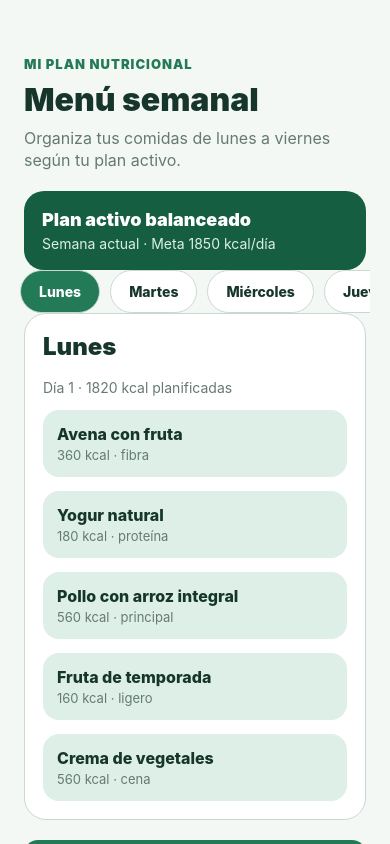
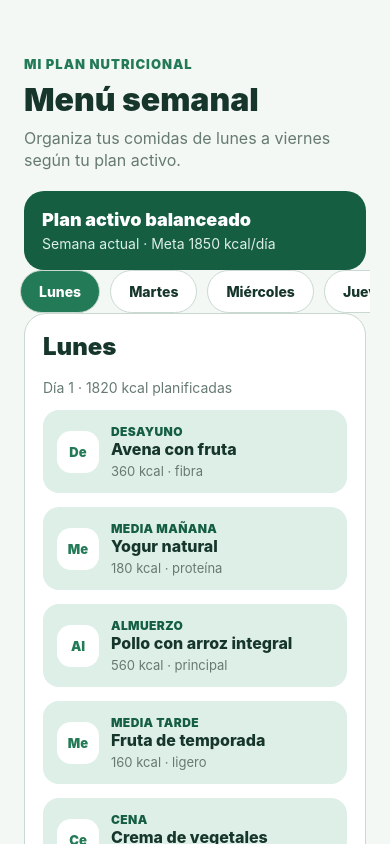
Before and after one commit to ravivanco/ProyectoInterculturalidad-G3, a React Native app in the folder movil/: screen /WeeklyMenu in a window 390 px wide. Built offline with nearby package versions, Linux system fonts and the light colour scheme; no server answers.

Commit message:
feat(movil): organizar cinco tiempos de comida

```diff
--- /dev/null
+++ b/movil/src/constants/mealSlots.ts
@@ -0,0 +1,11 @@
+import type { MealSlot } from '../types/nutritionPlan';
+
+export const mealSlotLabels: Record<MealSlot, string> = {
+  breakfast: 'Desayuno',
+  morningSnack: 'Media mañana',
+  lunch: 'Almuerzo',
+  afternoonSnack: 'Media tarde',
+  dinner: 'Cena',
+};
+
+export const mealSlotOrder: MealSlot[] = ['breakfast', 'morningSnack', 'lunch', 'afternoonSnack', 'dinner'];
--- a/movil/src/screens/plan/WeeklyMenuScreen.tsx
+++ b/movil/src/screens/plan/WeeklyMenuScreen.tsx
@@ -3,10 +3,11 @@ import { useEffect, useMemo, useState } from 'react';
 import { ActivityIndicator, Pressable, ScrollView, StyleSheet, Text, View } from 'react-native';
 
 import { PrimaryButton } from '../../components/PrimaryButton';
+import { mealSlotLabels, mealSlotOrder } from '../../constants/mealSlots';
 import type { RootStackParamList } from '../../navigation/types';
 import { nutritionPlanService } from '../../services/nutritionPlanService';
 import { colors } from '../../theme/colors';
-import type { MenuDay, WeeklyNutritionPlan } from '../../types/nutritionPlan';
+import type { MealSlot, MenuDay, WeeklyNutritionPlan } from '../../types/nutritionPlan';
 
 export function WeeklyMenuScreen({ navigation }: NativeStackScreenProps<RootStackParamList, 'WeeklyMenu'>) {
   const [plan, setPlan] = useState<WeeklyNutritionPlan>();
@@ -57,14 +58,18 @@ export function WeeklyMenuScreen({ navigation }: NativeStackScreenProps<RootStac
             <View style={styles.dayCard}>
               <Text style={styles.dayTitle}>{selectedDay.label}</Text>
               <Text style={styles.dayMeta}>{selectedDay.date} · {selectedDay.totalCalories} kcal planificadas</Text>
-              {selectedDay.meals.map((meal) => (
-                <View key={meal.id} style={styles.mealRow}>
-                  <View>
-                    <Text style={styles.mealTitle}>{meal.title}</Text>
-                    <Text style={styles.mealMeta}>{meal.calories} kcal · {meal.tags.join(', ')}</Text>
-                  </View>
-                </View>
-              ))}
+              {mealSlotOrder.map((slot) => {
+                const meal = selectedDay.meals.find((item) => item.slot === slot);
+                return (
+                  <MealSlotCard
+                    calories={meal?.calories}
+                    key={slot}
+                    slot={slot}
+                    tags={meal?.tags ?? []}
+                    title={meal?.title ?? 'Pendiente de asignar'}
+                  />
+                );
+              })}
             </View>
           ) : (
             <Text style={styles.empty}>No hay menús disponibles para esta semana.</Text>
@@ -74,6 +79,28 @@ export function WeeklyMenuScreen({ navigation }: NativeStackScreenProps<RootStac
 
       <PrimaryButton onPress={() => navigation.goBack()} title="Volver al inicio" />
     </ScrollView>
+  );
+}
+
+type MealSlotCardProps = {
+  slot: MealSlot;
+  title: string;
+  calories?: number;
+  tags: string[];
+};
+
+function MealSlotCard({ slot, title, calories, tags }: MealSlotCardProps) {
+  return (
+    <View style={styles.mealRow}>
+      <View style={styles.mealBadge}>
+        <Text style={styles.mealBadgeText}>{mealSlotLabels[slot].slice(0, 2)}</Text>
+      </View>
+      <View style={styles.mealContent}>
+        <Text style={styles.mealSlot}>{mealSlotLabels[slot]}</Text>
+        <Text style={styles.mealTitle}>{title}</Text>
+        <Text style={styles.mealMeta}>{calories ? `${calories} kcal` : 'Sin calorías registradas'}{tags.length ? ` · ${tags.join(', ')}` : ''}</Text>
+      </View>
+    </View>
   );
 }
 
@@ -106,8 +133,12 @@ const styles = StyleSheet.create({
   kicker: { color: colors.primary, fontSize: 13, fontWeight: '900', letterSpacing: 1, textTransform: 'uppercase' },
   loadingCard: { alignItems: 'center', backgroundColor: colors.surface, borderRadius: 22, gap: 12, padding: 28 },
   loadingText: { color: colors.muted, fontWeight: '700' },
-  mealMeta: { color: colors.muted, fontSize: 13, marginTop: 3 },
-  mealRow: { backgroundColor: colors.primarySoft, borderRadius: 16, padding: 14 },
+  mealBadge: { alignItems: 'center', backgroundColor: colors.surface, borderRadius: 14, height: 42, justifyContent: 'center', width: 42 },
+  mealBadgeText: { color: colors.primary, fontSize: 13, fontWeight: '900' },
+  mealContent: { flex: 1 },
+  mealMeta: { color: colors.muted, fontSize: 13, marginTop: 4 },
+  mealRow: { alignItems: 'center', backgroundColor: colors.primarySoft, borderRadius: 16, flexDirection: 'row', gap: 12, padding: 14 },
+  mealSlot: { color: colors.primaryDark, fontSize: 12, fontWeight: '900', letterSpacing: 0.4, textTransform: 'uppercase' },
   mealTitle: { color: colors.text, fontSize: 16, fontWeight: '800' },
   subtitle: { color: colors.muted, fontSize: 16, lineHeight: 22 },
   summary: { backgroundColor: colors.primaryDark, borderRadius: 20, padding: 18 },
```
